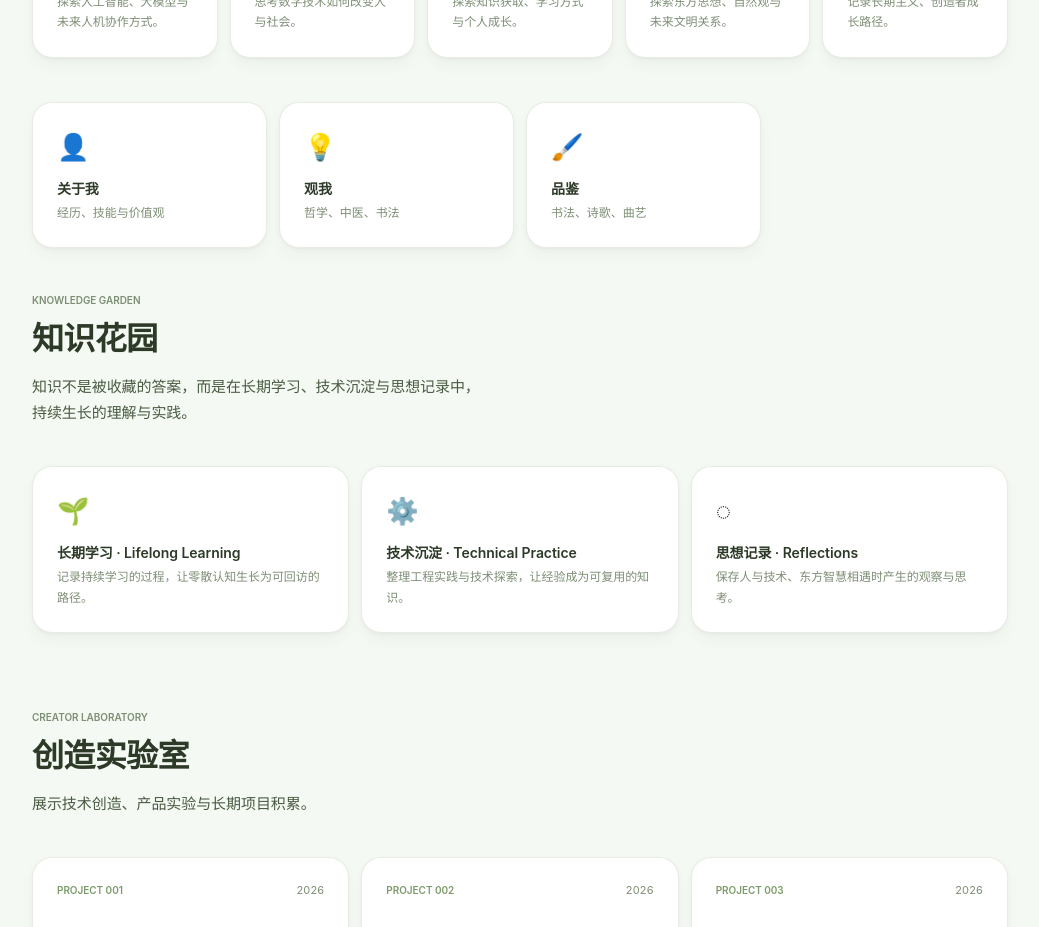
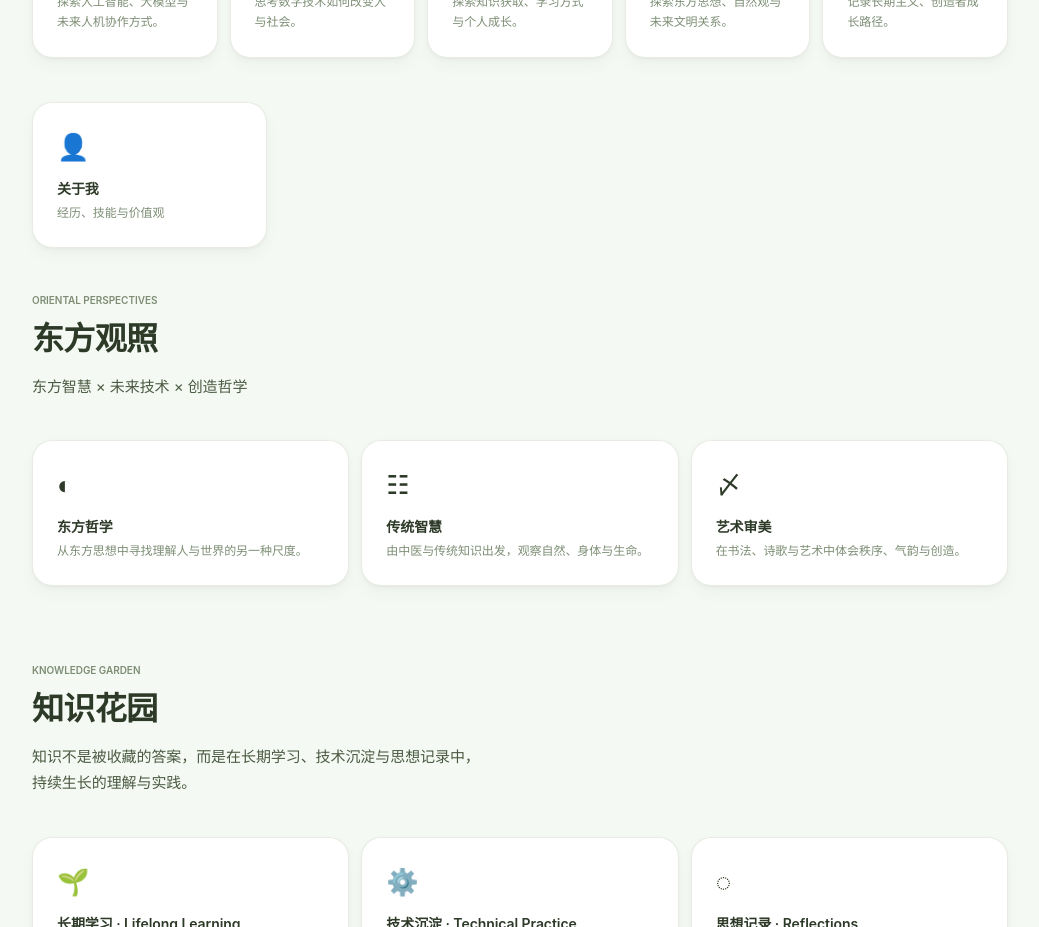
Before and after one commit to Lucky-BQR/personal-site, a Next.js app: page / in a window 1280 px wide. Shown: the part 1500-2427 px from the top of the page, without its empty margins (120-1159 px from the left). Built offline with nearby package versions, Linux system fonts and the light colour scheme.

Commit message:
feat: redesign oriental perspectives section

```diff
--- a/src/components/home/OrientalSection.tsx
+++ b/src/components/home/OrientalSection.tsx
@@ -1,10 +1,39 @@
+'use client';
+
 import HomeModuleCard from './HomeModuleCard';
+import { useLanguage } from '@/components/language/LanguageProvider';
+import { orientalContent } from '@/data/oriental';
 
 export default function OrientalSection() {
+  const { lang } = useLanguage();
+  const content = orientalContent[lang];
+
   return (
-    <section className="contents">
-      <HomeModuleCard href="/guanwo" icon="💡" label="module_guanwo" description="module_guanwo_desc" animationDelay={180} />
-      <HomeModuleCard href="/pinjian" icon="🖌️" label="module_pinjian" description="module_pinjian_desc" animationDelay={240} />
+    <section className="col-span-full py-4 sm:py-8" aria-labelledby="oriental-perspectives-title">
+      <div className="max-w-2xl mb-8 sm:mb-10">
+        <p className="text-[10px] font-semibold uppercase tracking-[0.16em] mb-3" style={{ color: 'var(--color-textMuted)' }}>
+          {content.eyebrow}
+        </p>
+        <h2 id="oriental-perspectives-title" className="text-[clamp(1.5rem,3vw,2rem)] mb-4" style={{ color: 'var(--color-text)' }}>
+          {content.title}
+        </h2>
+        <p className="text-[14px] sm:text-[15px]" style={{ color: 'var(--color-textSecondary)', lineHeight: 1.75 }}>
+          {content.statement}
+        </p>
+      </div>
+
+      <div className="grid grid-cols-1 md:grid-cols-3 gap-3">
+        {content.directions.map((direction, index) => (
+          <HomeModuleCard
+            key={direction.href}
+            href={direction.href}
+            icon={direction.icon}
+            label={direction.label}
+            description={direction.description}
+            animationDelay={index * 60}
+          />
+        ))}
+      </div>
     </section>
   );
 }
--- /dev/null
+++ b/src/data/oriental.ts
@@ -0,0 +1,145 @@
+import type { LanguageCode } from '@/i18n/types';
+
+type OrientalRoute = '/guanwo' | '/guanwo/zhongyi' | '/pinjian';
+
+interface OrientalDirection {
+  href: OrientalRoute;
+  icon: string;
+  label: string;
+  description: string;
+}
+
+interface OrientalContent {
+  eyebrow: string;
+  title: string;
+  statement: string;
+  directions: OrientalDirection[];
+}
+
+export const orientalContent: Record<LanguageCode, OrientalContent> = {
+  zh: {
+    eyebrow: 'Oriental Perspectives',
+    title: '东方观照',
+    statement: '东方智慧 × 未来技术 × 创造哲学',
+    directions: [
+      {
+        href: '/guanwo',
+        icon: '◐',
+        label: '东方哲学',
+        description: '从东方思想中寻找理解人与世界的另一种尺度。',
+      },
+      {
+        href: '/guanwo/zhongyi',
+        icon: '☷',
+        label: '传统智慧',
+        description: '由中医与传统知识出发，观察自然、身体与生命。',
+      },
+      {
+        href: '/pinjian',
+        icon: '〆',
+        label: '艺术审美',
+        description: '在书法、诗歌与艺术中体会秩序、气韵与创造。',
+      },
+    ],
+  },
+  en: {
+    eyebrow: '东方观照',
+    title: 'Oriental Perspectives',
+    statement: 'Eastern Wisdom × Future Technology × Philosophy of Creation',
+    directions: [
+      {
+        href: '/guanwo',
+        icon: '◐',
+        label: 'Eastern Philosophy',
+        description: 'Finding another way to understand humanity and the world through Eastern thought.',
+      },
+      {
+        href: '/guanwo/zhongyi',
+        icon: '☷',
+        label: 'Traditional Wisdom',
+        description: 'Observing nature, the body, and life through traditional medicine and knowledge.',
+      },
+      {
+        href: '/pinjian',
+        icon: '〆',
+        label: 'Art & Aesthetics',
+        description: 'Discovering order, vitality, and creation through calligraphy, poetry, and art.',
+      },
+    ],
+  },
+  ja: {
+    eyebrow: 'Oriental Perspectives',
+    title: '東方のまなざし',
+    statement: '東方の知恵 × 未来技術 × 創造の哲学',
+    directions: [
+      {
+        href: '/guanwo',
+        icon: '◐',
+        label: '東洋哲学',
+        description: '東洋思想から、人と世界を理解するもう一つの視点を探る。',
+      },
+      {
+        href: '/guanwo/zhongyi',
+        icon: '☷',
+        label: '伝統の知恵',
+        description: '中医学と伝統知から、自然・身体・生命を見つめる。',
+      },
+      {
+        href: '/pinjian',
+        icon: '〆',
+        label: '芸術と美意識',
+        description: '書、詩、芸術の中に秩序、気韻、創造を味わう。',
+      },
+    ],
+  },
+  'zh-TW': {
+    eyebrow: 'Oriental Perspectives',
+    title: '東方觀照',
+    statement: '東方智慧 × 未來技術 × 創造哲學',
+    directions: [
+      {
+        href: '/guanwo',
+        icon: '◐',
+        label: '東方哲學',
+        description: '從東方思想中尋找理解人與世界的另一種尺度。',
+      },
+      {
+        href: '/guanwo/zhongyi',
+        icon: '☷',
+        label: '傳統智慧',
+        description: '由中醫與傳統知識出發，觀察自然、身體與生命。',
+      },
+      {
+        href: '/pinjian',
+        icon: '〆',
+        label: '藝術審美',
+        description: '在書法、詩歌與藝術中體會秩序、氣韻與創造。',
+      },
+    ],
+  },
+  de: {
+    eyebrow: '东方观照',
+    title: 'Östliche Perspektiven',
+    statement: 'Östliche Weisheit × Zukunftstechnologie × Philosophie des Schaffens',
+    directions: [
+      {
+        href: '/guanwo',
+        icon: '◐',
+        label: 'Östliche Philosophie',
+        description: 'Eine andere Sicht auf Mensch und Welt durch östliches Denken entdecken.',
+      },
+      {
+        href: '/guanwo/zhongyi',
+        icon: '☷',
+        label: 'Traditionelles Wissen',
+        description: 'Natur, Körper und Leben durch traditionelle Medizin und Wissen betrachten.',
+      },
+      {
+        href: '/pinjian',
+        icon: '〆',
+        label: 'Kunst & Ästhetik',
+        description: 'Ordnung, Lebenskraft und Schöpfung in Kalligrafie, Poesie und Kunst erfahren.',
+      },
+    ],
+  },
+};
```
